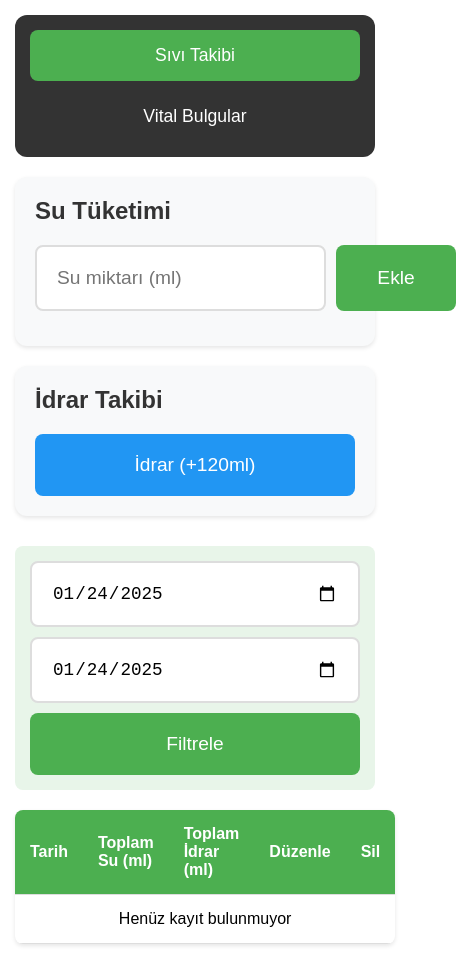
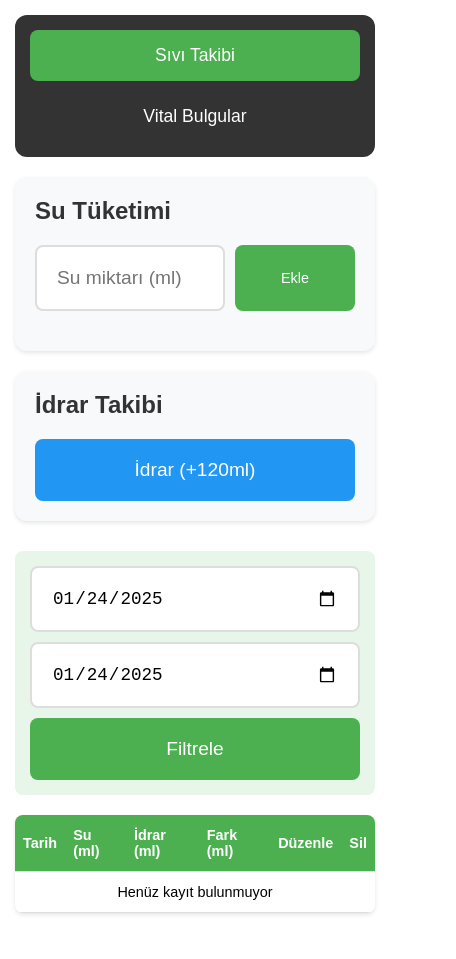
Before and after one commit to muhittinuzun/hasta_takip, a plain HTML site: page index.html in a window 390 px wide. Shown: the whole page, 456 px wide, since content can reach past the window. After the commit the page ends 928 px from the top, so only its background shows below. Drawn offline with Linux system fonts and the light colour scheme.

Commit message:
Sıvı takibi sayfası güncellendi: - Su/idrar farkı kolonu eklendi - Mobil görünüm iyileştirildi - Tablo düzeni güncellendi

```diff
--- a/index.html
+++ b/index.html
@@ -59,7 +59,17 @@
         .water-input {
             display: flex;
             gap: 10px;
-            margin-bottom: 15px;
+            margin-bottom: 20px;
+        }
+
+        .water-input input {
+            flex: 1;
+            max-width: 150px;
+        }
+
+        .water-input button {
+            padding: 10px 20px;
+            white-space: nowrap;
         }
 
         input[type="number"] {
@@ -115,9 +125,10 @@
 
         .data-table th,
         .data-table td {
-            padding: 15px;
+            padding: 12px 8px;
             text-align: left;
             border-bottom: 1px solid #ddd;
+            font-size: 0.9rem;
         }
 
         .data-table th {
@@ -186,6 +197,19 @@
                 width: 100%;
                 margin: 2px 0;
             }
+
+            .water-input {
+                flex-wrap: nowrap;
+            }
+
+            .water-input input {
+                min-width: 100px;
+            }
+
+            .water-input button {
+                padding: 8px 15px;
+                font-size: 0.9rem;
+            }
         }
 
         /* Tablo hücrelerini düzenle */
@@ -231,8 +255,9 @@
         <thead>
             <tr>
                 <th>Tarih</th>
-                <th>Toplam Su (ml)</th>
-                <th>Toplam İdrar (ml)</th>
+                <th>Su (ml)</th>
+                <th>İdrar (ml)</th>
+                <th>Fark (ml)</th>
                 <th>Düzenle</th>
                 <th>Sil</th>
             </tr>
@@ -318,7 +343,7 @@
             if (dailyData.length === 0) {
                 const row = tbody.insertRow();
                 const cell = row.insertCell(0);
-                cell.colSpan = 5;
+                cell.colSpan = 6;
                 cell.textContent = 'Henüz kayıt bulunmuyor';
                 cell.style.textAlign = 'center';
                 return;
@@ -326,18 +351,28 @@
 
             dailyData.forEach(day => {
                 const row = tbody.insertRow();
-                row.insertCell(0).textContent = day.date.toLocaleDateString('tr-TR');
+                row.insertCell(0).textContent = new Date(day.date).toLocaleDateString('tr-TR');
                 row.insertCell(1).textContent = `${day.water} ml`;
                 row.insertCell(2).textContent = `${day.urine} ml`;
 
-                const editCell = row.insertCell(3);
+                const difference = day.water - day.urine;
+                const diffCell = row.insertCell(3);
+                diffCell.textContent = `${difference} ml`;
+
+                if (difference > 0) {
+                    diffCell.style.color = '#4CAF50';
+                } else if (difference < 0) {
+                    diffCell.style.color = '#f44336';
+                }
+
+                const editCell = row.insertCell(4);
                 const editBtn = document.createElement('button');
                 editBtn.textContent = 'Düzenle';
                 editBtn.className = 'edit-btn';
                 editBtn.onclick = () => editDay(day.date.toLocaleDateString('tr-TR'));
                 editCell.appendChild(editBtn);
 
-                const deleteCell = row.insertCell(4);
+                const deleteCell = row.insertCell(5);
                 const deleteBtn = document.createElement('button');
                 deleteBtn.textContent = 'Sil';
                 deleteBtn.className = 'delete-btn';
```
